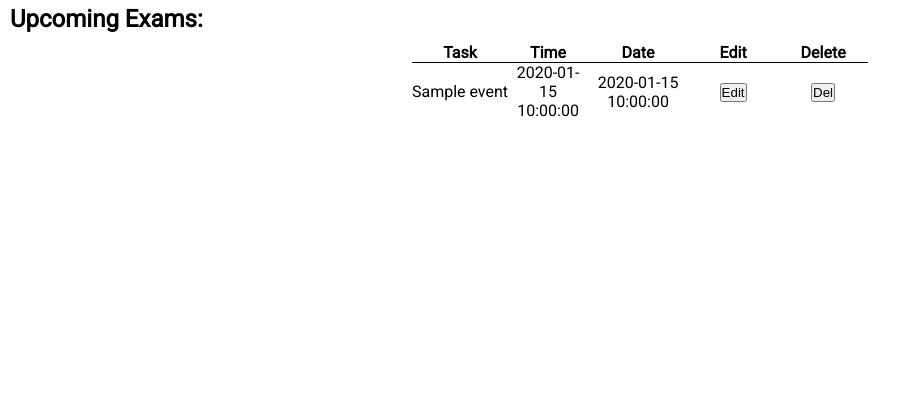
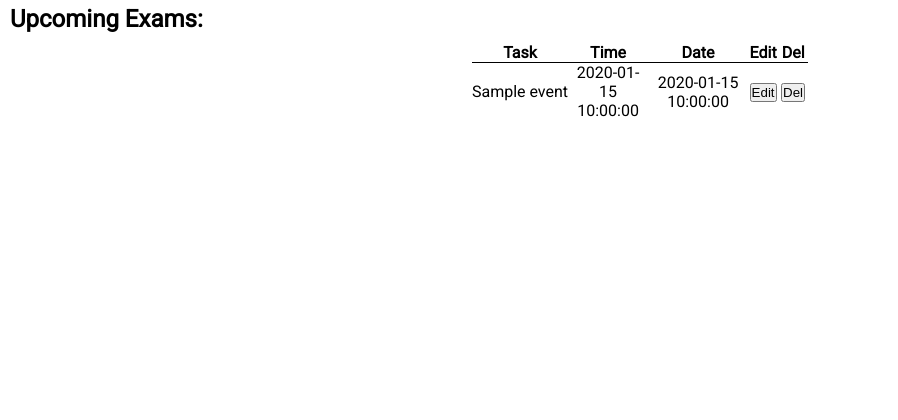
Before and after one commit to software-students-fall2022/web-app-exercise-team-12-1, a Flask app: page /view_exam in a window 1280 px wide. Shown: the top 420 px of the page, without its empty margins (0-898 px from the left). Run offline with Flask 2, Linux system fonts and the light colour scheme; a database or web service that is not in the repository returns one stand-in record (values such as "Sample title").

Commit message:
better table formatting in filter pages

```diff
--- a/static/css/styles.css
+++ b/static/css/styles.css
@@ -204,11 +204,15 @@ thead{
 }
 
 
-.display-name, .task-name {
+.main-display-name, .task-name {
   max-width: 100px;
   overflow: hidden;
   text-overflow: ellipsis;
   white-space: nowrap;
+}
+
+.display-name {
+  max-width: 100px;
 }
 
 .display-time, .due-time {
@@ -232,7 +236,7 @@ thead{
 }
 
 .del-btn, .edit-btn, .edit, .delete {
-  width: 90px;
+  width: 30px;
   text-align: center;
 }
 
--- a/templates/exam.html
+++ b/templates/exam.html
@@ -8,7 +8,7 @@
         <th class="due-time">Time</th>
         <th class="due-date">Date</th>
         <th class="edit-btn">Edit</th>
-        <th class="del-btn">Delete</th>
+        <th class="del-btn">Del</th>
       </tr>
     </thead>
     <tbody>
--- a/templates/home.html
+++ b/templates/home.html
@@ -54,7 +54,7 @@
   <tbody>
     {% for event in events %}
     <tr class="list-all-events">
-      <td class="display-name">{{ event["name"] }}</td>
+      <td class="main-display-name">{{ event["name"] }}</td>
       <td class="display-time">{{ event["time"] }}</td>
       <td class="display-date">{{ event["date"] }}</td>
       <td class="display-tag">{{ event["tag"] }}</td>
--- a/templates/homework.html
+++ b/templates/homework.html
@@ -8,7 +8,7 @@
         <th class="due-time">Time</th>
         <th class="due-date">Date</th>
         <th class="edit-btn">Edit</th>
-        <th class="del-btn">Delete</th>
+        <th class="del-btn">Del</th>
       </tr>
     </thead>
     <tbody>
--- a/templates/interview.html
+++ b/templates/interview.html
@@ -8,7 +8,7 @@
         <th class="due-time">Time</th>
         <th class="due-date">Date</th>
         <th class="edit-btn">Edit</th>
-        <th class="del-btn">Delete</th>
+        <th class="del-btn">Del</th>
       </tr>
     </thead>
     <tbody>
--- a/templates/misc.html
+++ b/templates/misc.html
@@ -8,7 +8,7 @@
         <th class="due-time">Time</th>
         <th class="due-date">Date</th>
         <th class="edit-btn">Edit</th>
-        <th class="del-btn">Delete</th>
+        <th class="del-btn">Del</th>
       </tr>
     </thead>
     <tbody>
```
